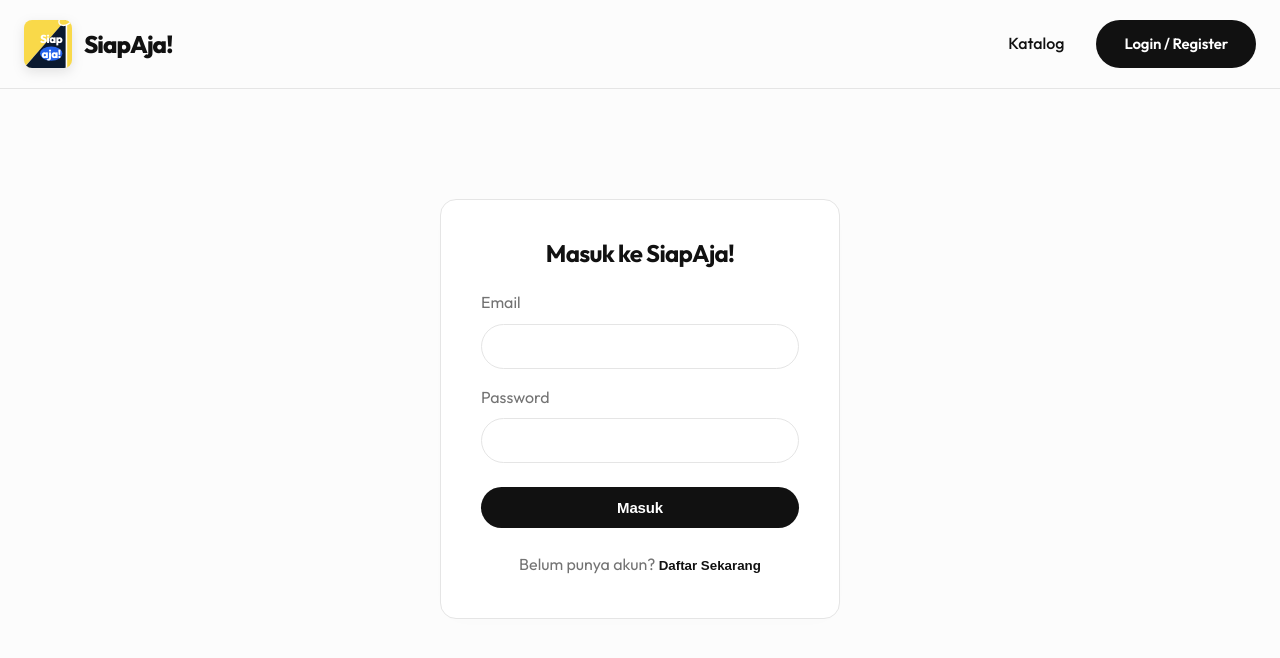
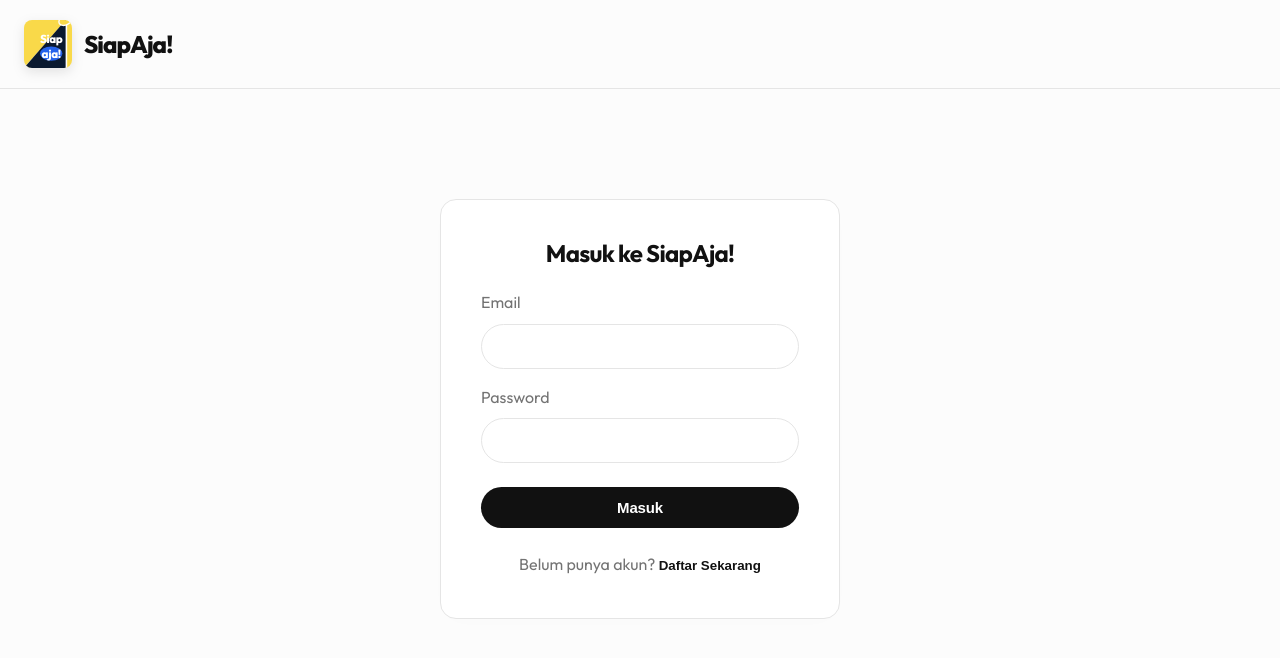
Before and after one commit to talaganteng/siapaja, a React (Vite) app in the folder frontend/: page /auth in a window 1280 px wide. Shown: the top 658 px of the page. Built offline with nearby package versions, Linux system fonts and the light colour scheme.

Commit message:
Hide redundant navigation links on the authentication page

```diff
--- a/frontend/src/components/Navbar.jsx
+++ b/frontend/src/components/Navbar.jsx
@@ -1,12 +1,14 @@
 import { API_URL } from '../config';
 import { useState, useEffect } from 'react';
-import { Link } from 'react-router-dom';
+import { Link, useLocation } from 'react-router-dom';
 import { ShoppingBag, User, Bell, LogOut, Clock, Menu, X } from 'lucide-react';
 
 export default function Navbar({ user, onLogout }) {
   const [showNotif, setShowNotif] = useState(false);
   const [notifications, setNotifications] = useState([]);
   const [isMobileMenuOpen, setIsMobileMenuOpen] = useState(false);
+  const location = useLocation();
+  const isAuthPage = location.pathname === '/auth';
 
   const fetchNotifications = () => {
     if (!user) return;
@@ -61,22 +63,24 @@ export default function Navbar({ user, onLogout }) {
             <span style={{ fontSize: '24px', fontWeight: '800', color: 'var(--primary-color)', letterSpacing: '-0.04em' }}>SiapAja!</span>
         </Link>
 
+        {!isAuthPage && (
+          <>
             <button className="mobile-only mobile-menu-btn" onClick={() => setIsMobileMenuOpen(!isMobileMenuOpen)}>
               {isMobileMenuOpen ? <X size={24} /> : <Menu size={24} />}
             </button>
 
             <div style={{ display: 'flex', gap: '32px', alignItems: 'center' }} className={isMobileMenuOpen ? 'mobile-menu' : 'desktop-only'}>
-          <Link to="/" style={{ color: 'var(--text-main)', fontWeight: '500' }} onClick={handleMenuClick}>Katalog</Link>
+              <Link to="/" style={{ color: 'var(--text-main)', fontWeight: '500', textDecoration: 'none' }} onClick={handleMenuClick}>Katalog</Link>
 
               {user ? (
                 <div style={{ display: 'flex', alignItems: 'center', gap: '24px' }}>
                   {user.role === 'customer' && (
-                <Link to="/history" style={{ display: 'flex', alignItems: 'center', gap: '6px', color: 'var(--text-muted)', fontWeight: '500' }} onClick={handleMenuClick}>
+                    <Link to="/history" style={{ display: 'flex', alignItems: 'center', gap: '6px', color: 'var(--text-muted)', fontWeight: '500', textDecoration: 'none' }} onClick={handleMenuClick}>
                       <Clock size={18} /> Riwayat
                     </Link>
                   )}
                   {(user.role === 'admin' || user.role === 'vendor') && (
-                <Link to="/dashboard" style={{ display: 'flex', alignItems: 'center', gap: '6px', color: 'var(--text-main)', fontWeight: '600' }} onClick={handleMenuClick}>
+                    <Link to="/dashboard" style={{ display: 'flex', alignItems: 'center', gap: '6px', color: 'var(--text-main)', fontWeight: '600', textDecoration: 'none' }} onClick={handleMenuClick}>
                       <User size={18} /> Dasbor
                     </Link>
                   )}
@@ -132,6 +136,8 @@ export default function Navbar({ user, onLogout }) {
                 </Link>
               )}
             </div>
+          </>
+        )}
       </div>
     </nav>
   );
```
Lines whose indentation alone changed are shown as unchanged.
